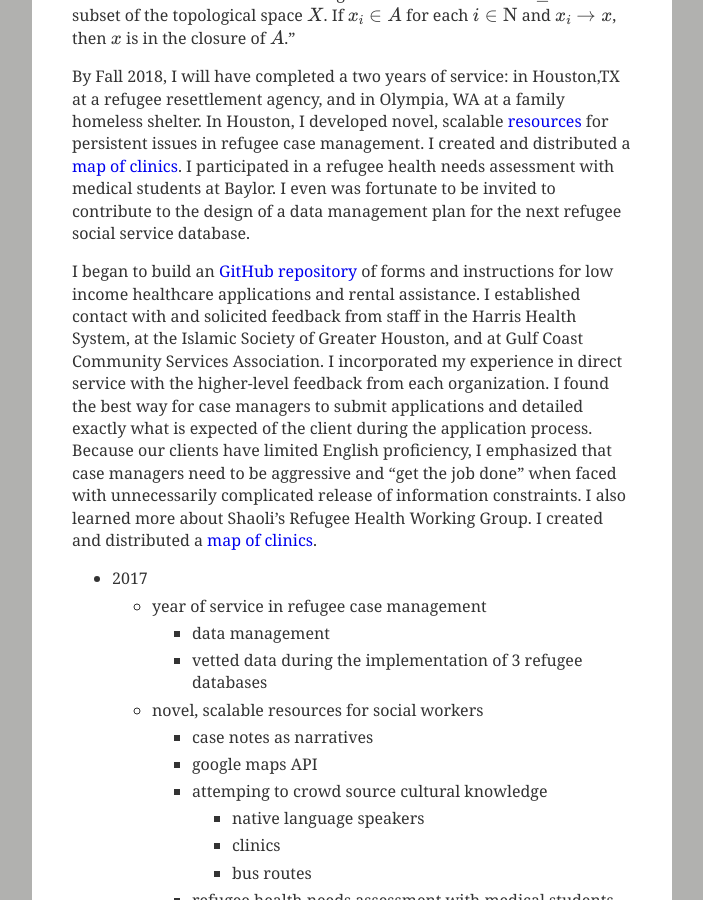
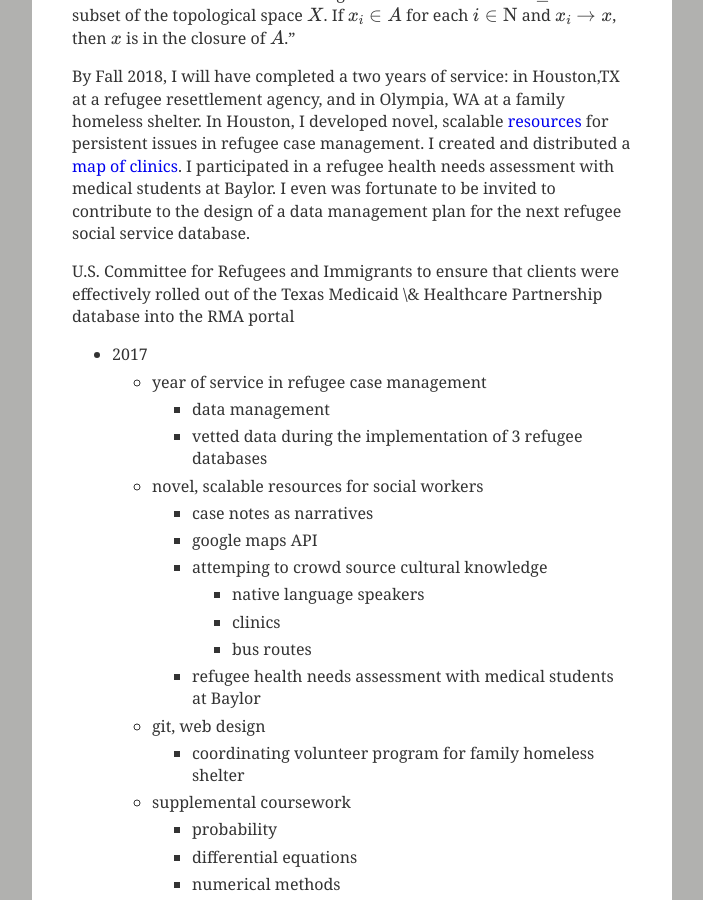
Before and after one commit to coltongrainger/blog, a Jekyll site: the page built from _posts/2017-11-28-personal-statement.md, in a window 1280 px wide and 900 px high, scrolled down 1143 px. Shown: the whole window, without its empty margins (288-991 px from the left). Built offline with Jekyll 4.4.1, drawn with Linux system fonts in a browser that asks for light colours; our own code applies the rules of GitHub Pages for plain Markdown files; formulas are drawn with MathJax 3; some of the changed text lies outside the part shown.

Commit message:
order for draft

```diff
--- a/_posts/2017-11-28-personal-statement.md
+++ b/_posts/2017-11-28-personal-statement.md
@@ -20,11 +20,12 @@
 
 At the same time, I studied point-set topology under Dr. Dave Rosoff. He led a small, discussion-based class in a modified Moore method: no textbook, no lecture, only student presentations. Three classmates and I discovered there exists a topological space $X$, a set $A\subset X$, and an $X$-limit point $x \in A$ for which there is no sequence $x_i \in A$, $i \in \mathrm{N}$ such that $x_i \to x$. One such space is the space whose open sets are exactly those sets with countable complements. We had found a counter example to show the converse[^converse] of the following theorem is false: "Let $A \subseteq X$ be a subset of the topological space $X$. If $x_i \in A$ for each $i \in \mathrm{N}$ and $x_i \to x$, then $x$ is in the closure of $A$."
 
+[^converse]: However, the converse holds if $X$ is a second countable topology.
+
 By Fall 2018, I will have completed a two years of service: in Houston,TX at a refugee resettlement agency, and in Olympia, WA at a family homeless shelter.
 In Houston, I developed novel, scalable [resources](https://github.com/coltongrainger/ymca-resources) for persistent issues in refugee case management. I created and distributed a [map of clinics](https://drive.google.com/open?id=1kk9yn6-4nifHLIf2tGYbW_7PiYo&usp=sharing). I participated in a refugee health needs assessment with medical students at Baylor. I even was fortunate to be invited to contribute to the design of a data management plan for the next refugee social service database.
 
-
-I began to build an [GitHub repository](https://github.com/coltongrainger/ymca-resources) of forms and instructions for low income healthcare applications and rental assistance. I established contact with and solicited feedback from staff in the Harris Health System, at the Islamic Society of Greater Houston, and at Gulf Coast Community Services Association. I incorporated my experience in direct service with the higher-level feedback from each organization. I found the best way for case managers to submit applications and detailed exactly what is expected of the client during the application process. Because our clients have limited English proficiency, I emphasized that case managers need to be aggressive and “get the job done” when faced with unnecessarily complicated release of information constraints. I also learned more about Shaoli’s Refugee Health Working Group. I created and distributed a [map of clinics](https://drive.google.com/open?id=1kk9yn6-4nifHLIf2tGYbW_7PiYo&usp=sharing).
+U.S. Committee for Refugees and Immigrants to ensure that clients were effectively rolled out of the Texas Medicaid \& Healthcare Partnership database into the RMA portal
 
 - 2017
 	- year of service in refugee case management
@@ -74,7 +75,3 @@
 
 From [How People Learn](https://www.colorado.edu/MCDB/LearningBiology/readings/How-people-learn.pdf)
 > The new science of learning does not deny that facts are important for thinking and problem solving. Research on expertise in areas such as chess, history, science, and mathematics demonstrate that experts’ abilities to think and solve problems depend strongly on a *rich body of knowledge about subject matter* (e.g., Chase and Simon, 1973; Chi et al., 1981; deGroot, 1965).  However, the research also shows clearly that “usable knowledge” is not the same as a mere list of disconnected facts. Experts’ knowledge is connected and organized around important concepts (e.g., Newton’s second law of motion); it is “conditionalized” to specify the contexts in which it is applicable; it supports understanding and transfer (to other contexts) rather than only the ability to remember.
-
-- U.S. Committee for Refugees and Immigrants to ensure that clients were effectively rolled out of the Texas Medicaid \& Healthcare Partnership database into the RMA portal
-
-[^converse]: However, the converse holds if $X$ is a second countable topology.
```
